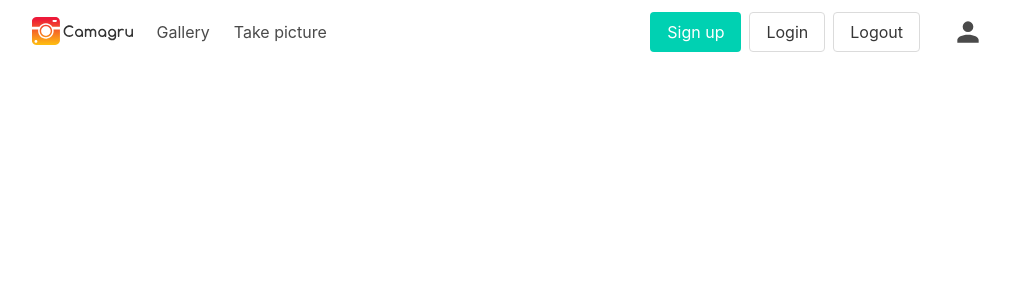
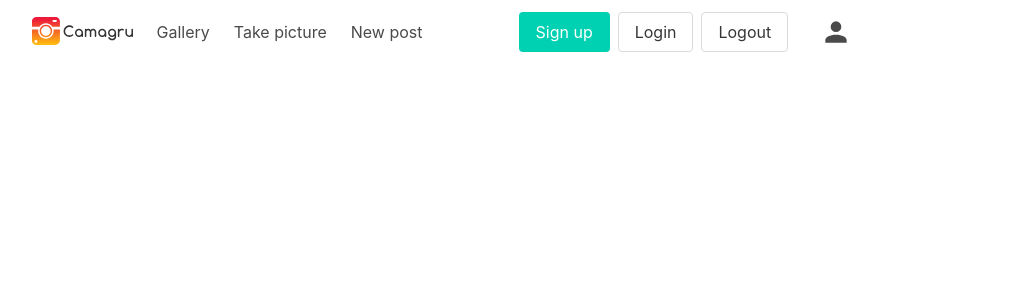
Before and after one commit to Jukkay/camagru, a PHP site: page /header.php in a window 1280 px wide. Shown: the top 300 px of the page, without its empty margins (128-1138 px from the left). Run offline with PHP 8.4, Linux system fonts and the light colour scheme.

Commit message:
added new post link

```diff
--- a/app/header.php
+++ b/app/header.php
@@ -36,6 +36,7 @@ session_start();
 				<div class="navbar-start">
 					<a class="navbar-item" href="/gallery">Gallery</a>
 					<a class="navbar-item" href="/camera">Take picture</a>
+					<a class="navbar-item" href="/newpost">New post</
 				</div>
 				<div class="navbar-end">
 					<div class="navbar-item">
```
